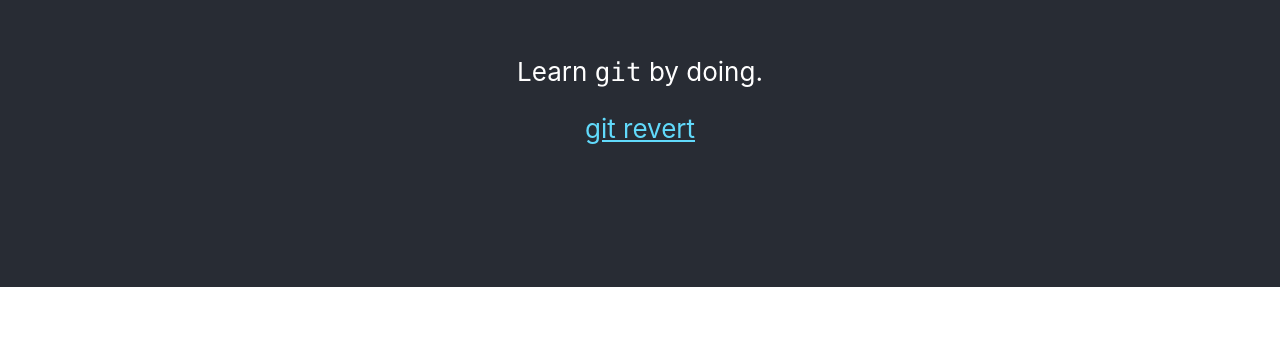
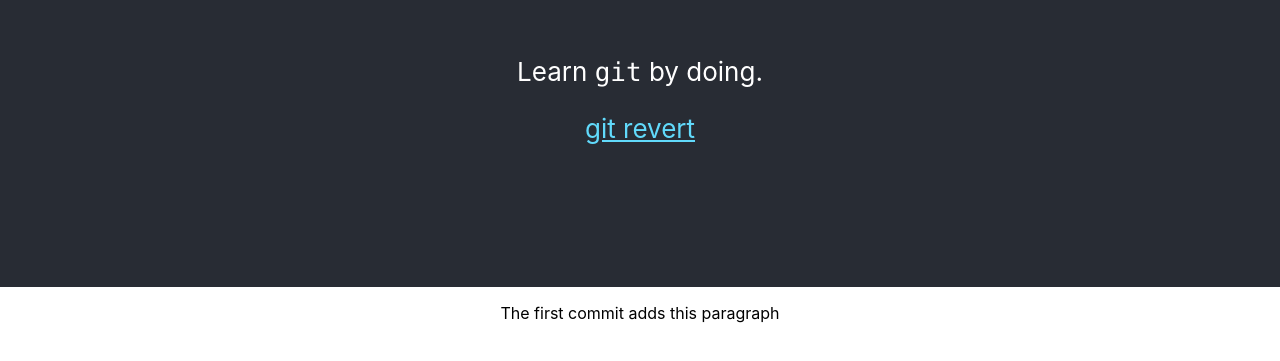
Before and after one commit to EmilyChristy/learn-git-app, a React (Create React App) app: page / in a window 1280 px wide. Shown: the part 113-474 px from the top of the page. Built offline with nearby package versions, Linux system fonts and the light colour scheme.

Commit message:
the first committo add a paragraph

```diff
--- a/src/App.js
+++ b/src/App.js
@@ -18,6 +18,7 @@ function App() {
           git revert
         </a>
       </header>
+      <p>The first commit adds this paragraph</p>
     </div>
   );
 }
```
